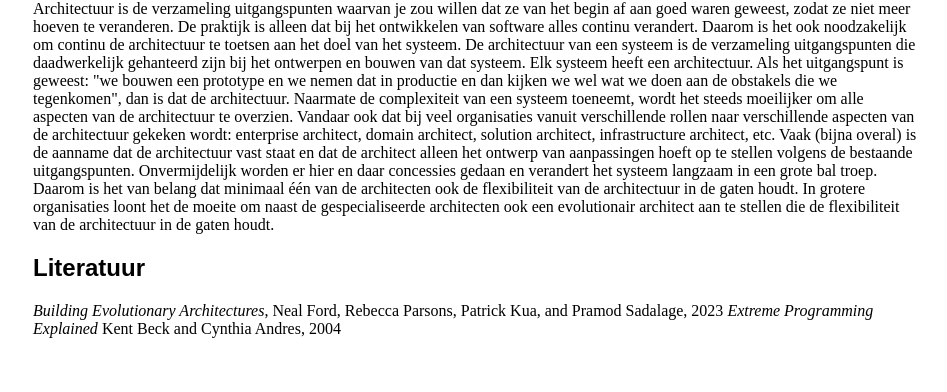
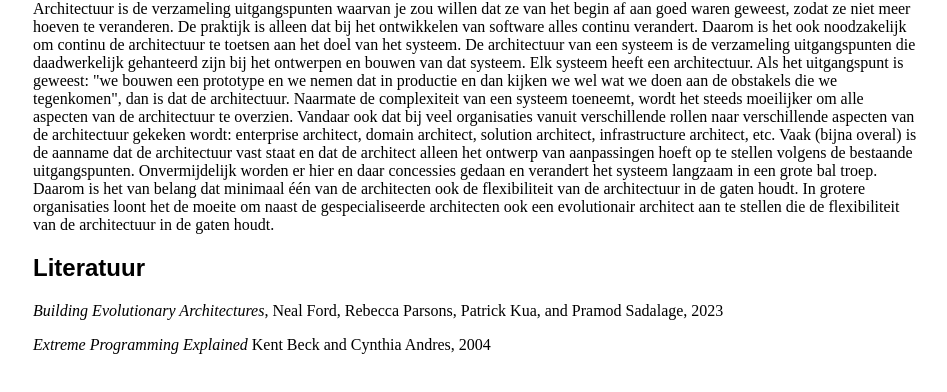
Before and after one commit to jeroenvanmaanen/blog, a plain HTML site: page docs/index.html in a window 1280 px wide. Shown: the part 66-458 px from the top of the page, without its empty margins (165-1112 px from the left). Drawn offline with Linux system fonts and the light colour scheme.

Commit message:
Updated blog

```diff
--- a/docs/index.html
+++ b/docs/index.html
@@ -17,11 +17,11 @@ Vaak (bijna overal) is de aanname dat de architectuur vast staat en dat de archi
 
 <h2>Literatuur</h2>
 
-<i>Building Evolutionary Architectures</i>,
-Neal Ford, Rebecca Parsons, Patrick Kua, and Pramod Sadalage, 2023
+<p><i>Building Evolutionary Architectures</i>,
+    Neal Ford, Rebecca Parsons, Patrick Kua, and Pramod Sadalage, 2023</p>
 
-<i>Extreme Programming Explained</i>
-Kent Beck and Cynthia Andres, 2004
+<p><i>Extreme Programming Explained</i>
+Kent Beck and Cynthia Andres, 2004</p>
 
 </body>
 </html>
```
